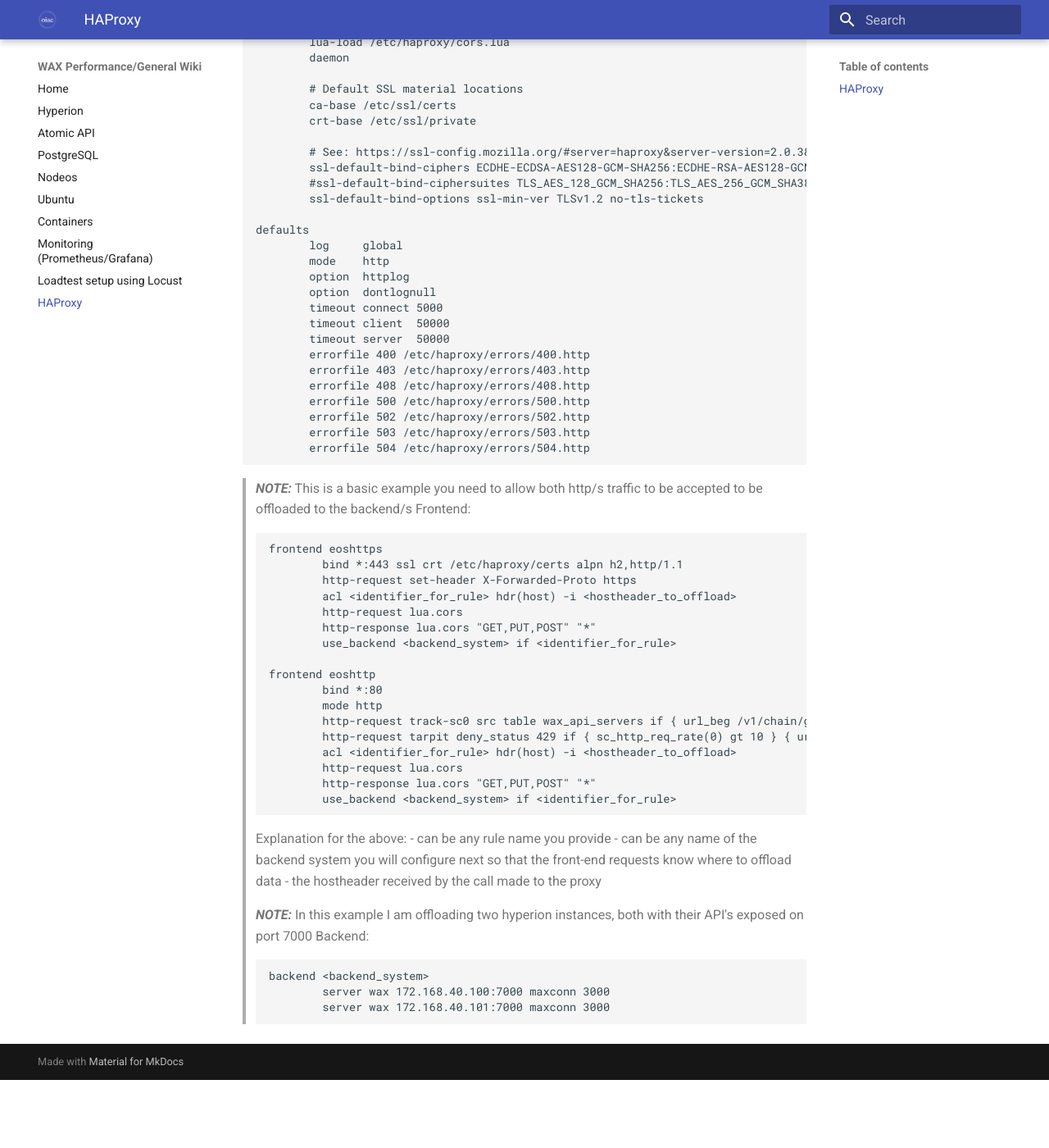
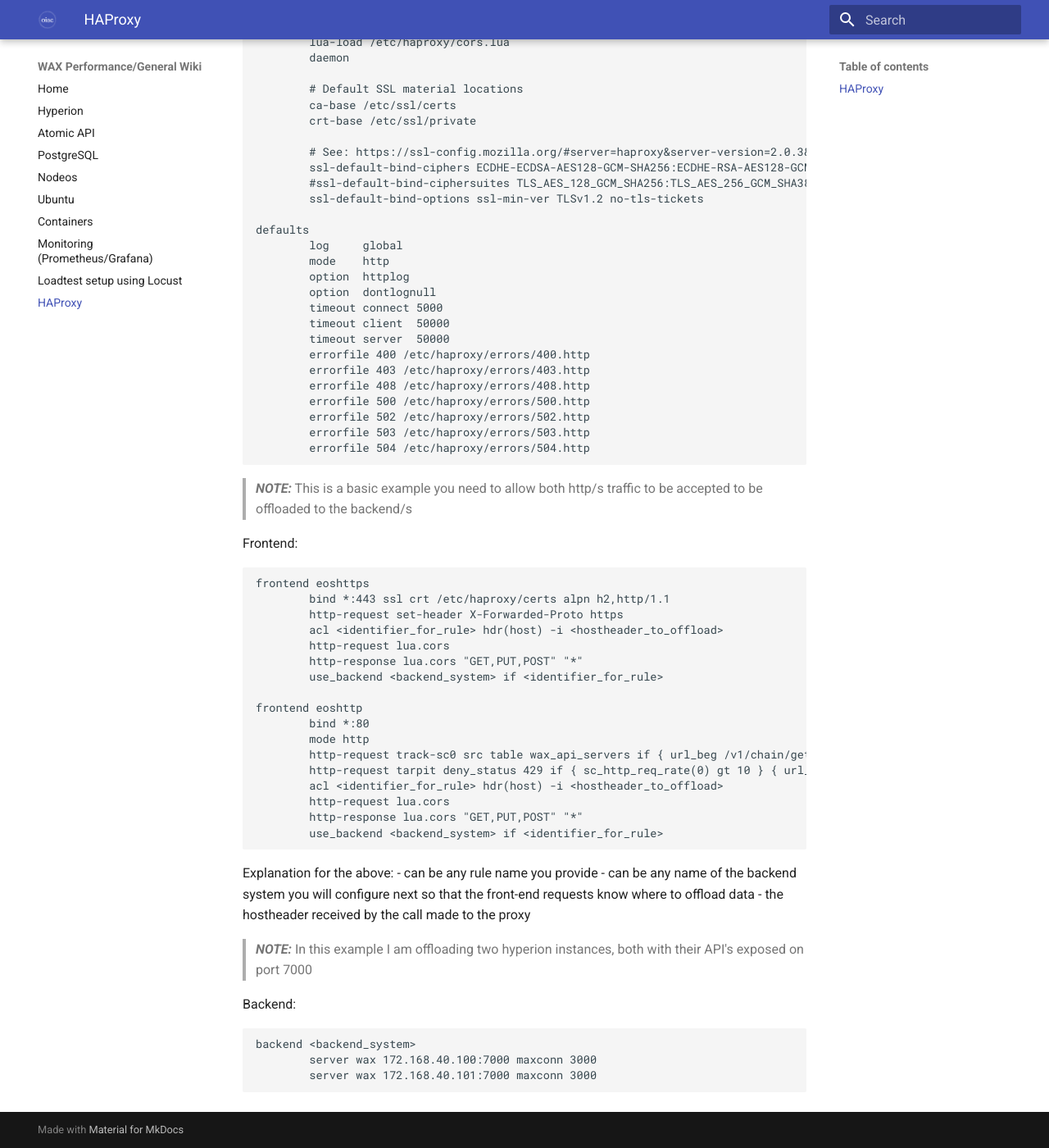
Before and after one commit to oneinacillian/wiki, an MkDocs documentation site: the page built from docs/haproxy.md, in a window 1280 px wide and 1400 px high, scrolled down 3159 px. Shown: the whole window at 82% size. Built offline with MkDocs 1.6.1 and Material for MkDocs 9.7.7, drawn with Linux system fonts in a browser that asks for light colours; before the commit the page ends 4476 px from its top, so only the background shows below that.

Commit message:
reformatting

````diff
--- a/docs/haproxy.md
+++ b/docs/haproxy.md
@@ -120,7 +120,7 @@
 backend
     # servers that fulfill the requests
 ```
-> The following section will explain a typical configuration for Wax node use
+The following section will explain a typical configuration for Wax node use
 
 > **_NOTE:_** That the only difference here from the default configuration for the global section provided by the template is the enablement of CORS. This will be explained in more detail later
 
@@ -163,6 +163,7 @@
         errorfile 504 /etc/haproxy/errors/504.http
 ```
 > **_NOTE:_** This is a basic example you need to allow both http/s traffic to be accepted to be offloaded to the backend/s
+
 Frontend:
 ```
 frontend eoshttps
@@ -189,6 +190,7 @@
 - <hostheader_to_offload> the hostheader received by the call made to the proxy
 
 > **_NOTE:_** In this example I am offloading two hyperion instances, both with their API's exposed on port 7000
+
 Backend:
 ```
 backend <backend_system>
````
